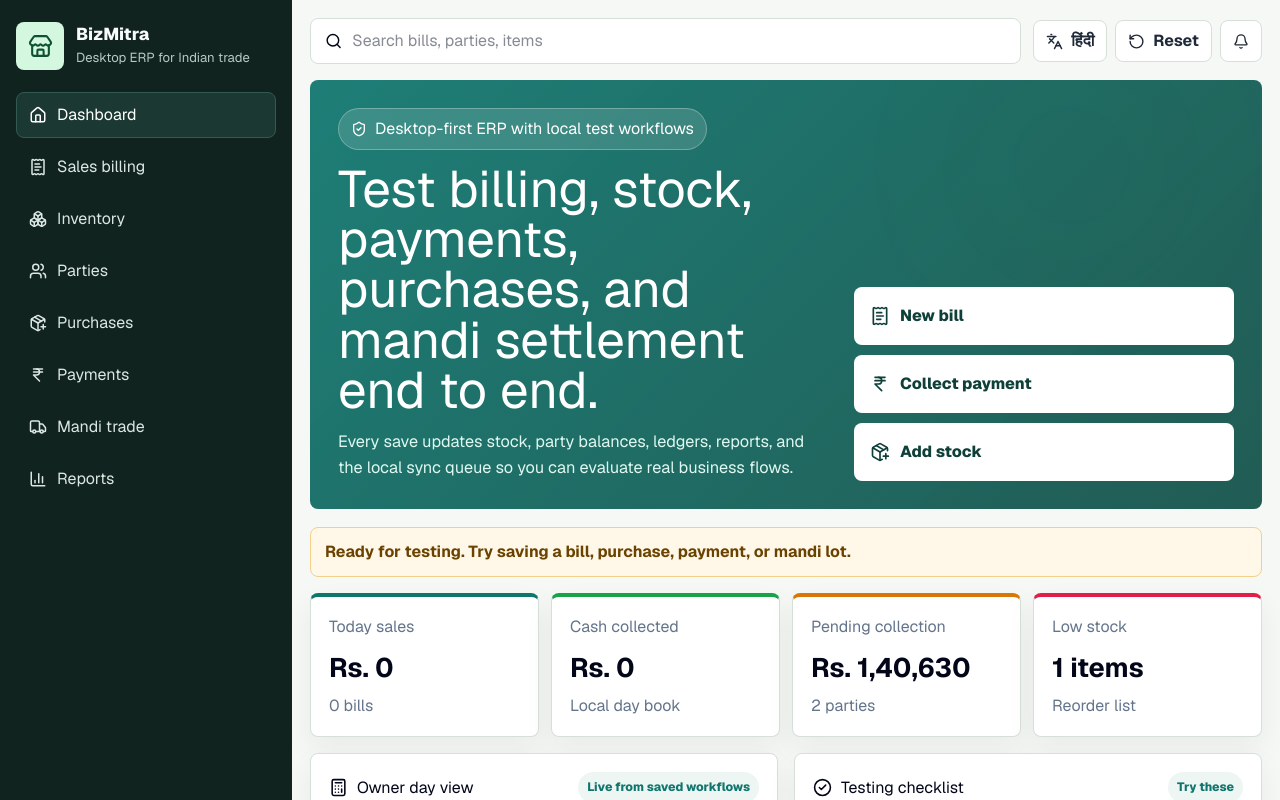
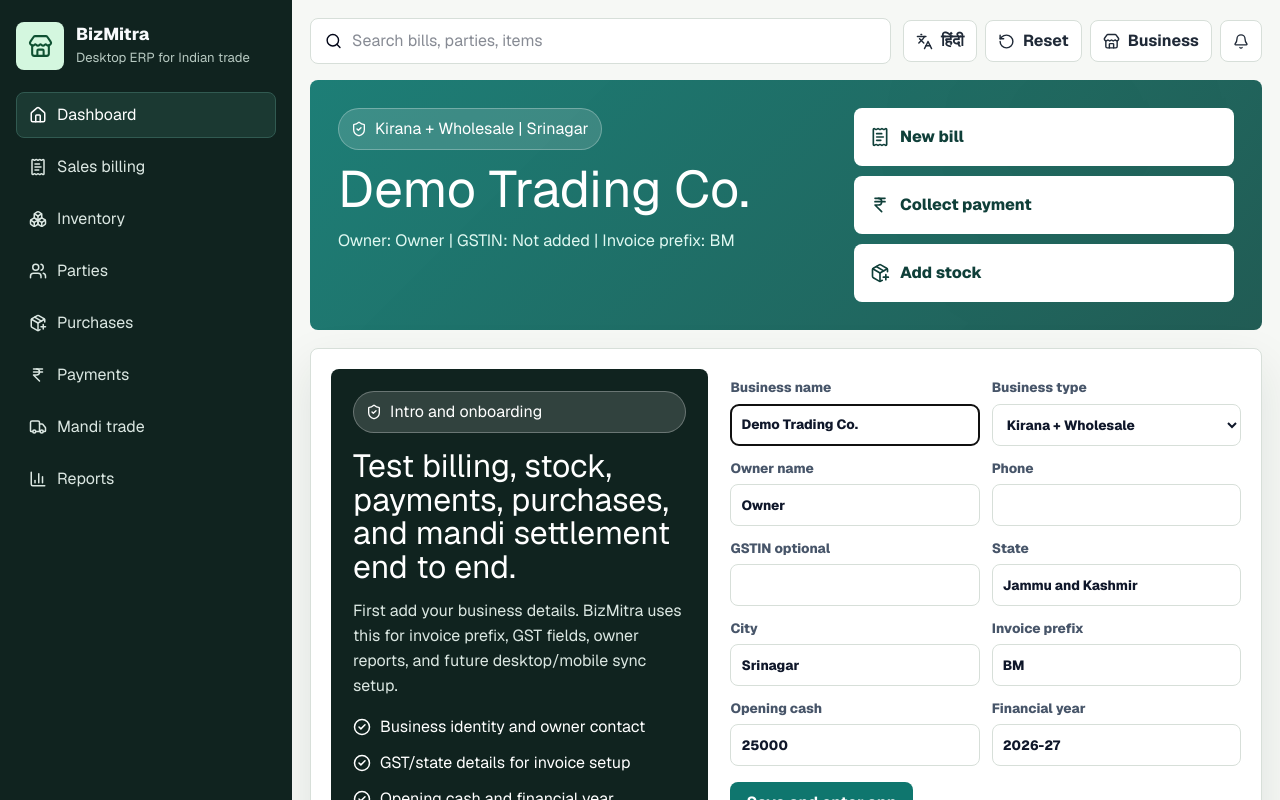
Before and after one commit to farzeenilyaszargar/BizMitra, a Next.js app: page / in a window 1280 px wide. Shown: the top 800 px of the page. Built offline with nearby package versions, Linux system fonts and the light colour scheme.

Commit message:
Add business onboarding flow

```diff
--- a/app/erp-app.tsx
+++ b/app/erp-app.tsx
@@ -126,7 +126,22 @@
   payable: number;
 };
 
+type BusinessProfile = {
+  name: string;
+  businessType: string;
+  ownerName: string;
+  phone: string;
+  gstin: string;
+  state: string;
+  city: string;
+  invoicePrefix: string;
+  openingCash: number;
+  financialYear: string;
+};
+
 type BusinessState = {
+  business: BusinessProfile;
+  onboardingComplete: boolean;
   invoiceSeq: number;
   purchaseSeq: number;
   lotSeq: number;
@@ -195,6 +210,19 @@
   commissionRate: string;
 };
 
+type OnboardingForm = {
+  name: string;
+  businessType: string;
+  ownerName: string;
+  phone: string;
+  gstin: string;
+  state: string;
+  city: string;
+  invoicePrefix: string;
+  openingCash: string;
+  financialYear: string;
+};
+
 const copy = {
   en: {
     app: "BizMitra",
@@ -237,6 +265,19 @@
 ];
 
 const initialState: BusinessState = {
+  onboardingComplete: false,
+  business: {
+    name: "Demo Trading Co.",
+    businessType: "Kirana + Wholesale",
+    ownerName: "Owner",
+    phone: "",
+    gstin: "",
+    state: "Jammu and Kashmir",
+    city: "Srinagar",
+    invoicePrefix: "BM",
+    openingCash: 25000,
+    financialYear: "2026-27",
+  },
   invoiceSeq: 185,
   purchaseSeq: 42,
   lotSeq: 107,
@@ -297,6 +338,25 @@
   return state.items.find((item) => item.id === itemId) ?? state.items[0];
 }
 
+function normalizeState(candidate: Partial<BusinessState>): BusinessState {
+  return {
+    ...initialState,
+    ...candidate,
+    business: {
+      ...initialState.business,
+      ...(candidate.business ?? {}),
+    },
+    onboardingComplete: Boolean(candidate.onboardingComplete),
+    items: candidate.items ?? initialState.items,
+    parties: candidate.parties ?? initialState.parties,
+    invoices: candidate.invoices ?? initialState.invoices,
+    purchases: candidate.purchases ?? initialState.purchases,
+    payments: candidate.payments ?? initialState.payments,
+    mandiLots: candidate.mandiLots ?? initialState.mandiLots,
+    ledger: candidate.ledger ?? initialState.ledger,
+  };
+}
+
 function computeSale(state: BusinessState, form: SaleForm) {
   const item = getItem(state, form.itemId);
   const qty = numberValue(form.qty);
@@ -324,7 +384,7 @@
   if (typeof window === "undefined") return initialState;
   try {
     const stored = window.localStorage.getItem(storageKey);
-    return stored ? JSON.parse(stored) as BusinessState : initialState;
+    return stored ? normalizeState(JSON.parse(stored) as Partial<BusinessState>) : initialState;
   } catch {
     return initialState;
   }
@@ -339,10 +399,13 @@
   const [notice, setNotice] = useState("Ready for testing. Try saving a bill, purchase, payment, or mandi lot.");
   const [state, setState] = useState<BusinessState>(initialState);
   const [hydrated, setHydrated] = useState(false);
+  const [showOnboarding, setShowOnboarding] = useState(true);
 
   useEffect(() => {
     const loadTimer = window.setTimeout(() => {
-      setState(loadState());
+      const loaded = loadState();
+      setState(loaded);
+      setShowOnboarding(!loaded.onboardingComplete);
       setHydrated(true);
     }, 0);
     const syncOnlineStatus = () => setIsOnline(navigator.onLine);
@@ -387,9 +450,33 @@
   }
 
   function resetDemo() {
-    setState(initialState);
-    window.localStorage.removeItem(storageKey);
+    setState((current) => ({
+      ...initialState,
+      business: current.business,
+      onboardingComplete: current.onboardingComplete,
+    }));
     setNotice("Demo data reset. You can test workflows from a clean sample state.");
+  }
+
+  function saveOnboarding(form: OnboardingForm) {
+    setState((current) => ({
+      ...current,
+      onboardingComplete: true,
+      business: {
+        name: form.name.trim() || "My Business",
+        businessType: form.businessType,
+        ownerName: form.ownerName.trim() || "Owner",
+        phone: form.phone.trim(),
+        gstin: form.gstin.trim().toUpperCase(),
+        state: form.state.trim(),
+        city: form.city.trim(),
+        invoicePrefix: (form.invoicePrefix.trim() || "BM").toUpperCase(),
+        openingCash: numberValue(form.openingCash),
+        financialYear: form.financialYear.trim() || "2026-27",
+      },
+    }));
+    setShowOnboarding(false);
+    setNotice("Business profile saved. Your billing prefix, GST details, and owner view are ready.");
   }
 
   return (
@@ -465,6 +552,10 @@
                 <RotateCcw size={17} />
                 <span>Reset</span>
               </button>
+              <button className="ghost-button" type="button" onClick={() => setShowOnboarding(true)}>
+                <Store size={17} />
+                <span>Business</span>
+              </button>
               <button className="icon-button" type="button" aria-label="Notifications">
                 <Bell size={19} />
               </button>
@@ -480,11 +571,11 @@
             <div className="hero-copy">
               <div className="business-pill">
                 <ShieldCheck size={16} />
-                <span>Desktop-first ERP with local test workflows</span>
+                <span>{state.business.businessType} | {state.business.city || "Your city"}</span>
               </div>
-              <h1>Test billing, stock, payments, purchases, and mandi settlement end to end.</h1>
+              <h1>{state.business.name}</h1>
               <p>
-                Every save updates stock, party balances, ledgers, reports, and the local sync queue so you can evaluate real business flows.
+                Owner: {state.business.ownerName} | GSTIN: {state.business.gstin || "Not added"} | Invoice prefix: {state.business.invoicePrefix}
               </p>
             </div>
             <div className="quick-actions" aria-label="Quick actions">
@@ -503,6 +594,8 @@
             </div>
           </section>
 
+          {showOnboarding && <Onboarding state={state} onSave={saveOnboarding} onClose={() => setShowOnboarding(false)} />}
+
           <p className="notice">{notice}</p>
 
           {active === "dashboard" && <Dashboard state={state} language={language} />}
@@ -519,9 +612,75 @@
   );
 }
 
+function Onboarding({
+  state,
+  onSave,
+  onClose,
+}: {
+  state: BusinessState;
+  onSave: (form: OnboardingForm) => void;
+  onClose: () => void;
+}) {
+  const [form, setForm] = useState<OnboardingForm>({
+    name: state.business.name,
+    businessType: state.business.businessType,
+    ownerName: state.business.ownerName,
+    phone: state.business.phone,
+    gstin: state.business.gstin,
+    state: state.business.state,
+    city: state.business.city,
+    invoicePrefix: state.business.invoicePrefix,
+    openingCash: String(state.business.openingCash),
+    financialYear: state.business.financialYear,
+  });
+
+  function submit(event: FormEvent<HTMLFormElement>) {
+    event.preventDefault();
+    onSave(form);
+  }
+
+  return (
+    <section className="onboarding-shell" aria-label="Business onboarding">
+      <div className="onboarding-intro">
+        <div className="business-pill">
+          <ShieldCheck size={16} />
+          <span>Intro and onboarding</span>
+        </div>
+        <h2>Test billing, stock, payments, purchases, and mandi settlement end to end.</h2>
+        <p>
+          First add your business details. BizMitra uses this for invoice prefix, GST fields, owner reports, and future desktop/mobile sync setup.
+        </p>
+        <ol className="setup-list">
+          <li><CheckCircle2 size={18} /> Business identity and owner contact</li>
+          <li><CheckCircle2 size={18} /> GST/state details for invoice setup</li>
+          <li><CheckCircle2 size={18} /> Opening cash and financial year</li>
+        </ol>
+      </div>
+      <form className="onboarding-form" onSubmit={submit}>
+        <div className="form-grid">
+          <label>Business name<input value={form.name} onChange={(event) => setForm({ ...form, name: event.target.value })} autoFocus /></label>
+          <label>Business type<Select value={form.businessType} onChange={(value) => setForm({ ...form, businessType: value })} options={["Kirana", "Mandi trader", "Wholesaler", "Distributor", "Kirana + Wholesale", "Commission agent"].map((type) => [type, type])} /></label>
+          <label>Owner name<input value={form.ownerName} onChange={(event) => setForm({ ...form, ownerName: event.target.value })} /></label>
+          <label>Phone<input value={form.phone} onChange={(event) => setForm({ ...form, phone: event.target.value })} /></label>
+          <label>GSTIN optional<input value={form.gstin} onChange={(event) => setForm({ ...form, gstin: event.target.value })} maxLength={15} /></label>
+          <label>State<input value={form.state} onChange={(event) => setForm({ ...form, state: event.target.value })} /></label>
+          <label>City<input value={form.city} onChange={(event) => setForm({ ...form, city: event.target.value })} /></label>
+          <label>Invoice prefix<input value={form.invoicePrefix} onChange={(event) => setForm({ ...form, invoicePrefix: event.target.value })} maxLength={6} /></label>
+          <label>Opening cash<input value={form.openingCash} onChange={(event) => setForm({ ...form, openingCash: event.target.value })} type="number" min="0" /></label>
+          <label>Financial year<input value={form.financialYear} onChange={(event) => setForm({ ...form, financialYear: event.target.value })} /></label>
+        </div>
+        <div className="action-row">
+          <button className="primary-button" type="submit">Save and enter app</button>
+          {state.onboardingComplete && <button className="ghost-button" type="button" onClick={onClose}>Close</button>}
+        </div>
+      </form>
+    </section>
+  );
+}
+
 function Dashboard({ state, language }: { state: BusinessState; language: Language }) {
   const todaySales = state.invoices.reduce((sum, invoice) => sum + invoice.total, 0);
-  const cash = state.payments.filter((payment) => payment.mode === "Cash").reduce((sum, payment) => sum + payment.amount, 0);
+  const cash = state.business.openingCash + state.payments.filter((payment) => payment.mode === "Cash").reduce((sum, payment) => sum + payment.amount, 0);
   const receivable = state.parties.filter((party) => party.balance > 0).reduce((sum, party) => sum + party.balance, 0);
   const lowStock = state.items.filter((item) => item.stock <= item.lowStock).length;
   const metrics = [
@@ -547,7 +706,7 @@
           <StatusLine label="Sales bills" value={`${state.invoices.length}`} />
           <StatusLine label="Purchase bills" value={`${state.purchases.length}`} />
           <StatusLine label="Mandi lots" value={`${state.mandiLots.length}`} />
-          <StatusLine label="Ledger entries" value={`${state.ledger.length}`} />
+          <StatusLine label="Financial year" value={state.business.financialYear} />
         </div>
       </section>
       <section className="panel">
@@ -589,7 +748,7 @@
       return;
     }
     mutate((current) => {
-      const invoiceNo = `BM-${String(current.invoiceSeq).padStart(5, "0")}`;
+      const invoiceNo = `${current.business.invoicePrefix}-${String(current.invoiceSeq).padStart(5, "0")}`;
       const invoice: Invoice = {
         id: id("inv"),
         no: invoiceNo,
@@ -642,7 +801,7 @@
         </div>
       </form>
       <aside className="panel bill-summary">
-        <PanelHeader icon={FileText} title="Invoice total" action={`Next ${`BM-${String(state.invoiceSeq).padStart(5, "0")}`}`} />
+        <PanelHeader icon={FileText} title="Invoice total" action={`Next ${`${state.business.invoicePrefix}-${String(state.invoiceSeq).padStart(5, "0")}`}`} />
         <StatusLine label="Subtotal" value={money(estimate.subtotal)} />
         <StatusLine label="GST" value={money(estimate.gst)} />
         <StatusLine label="Discount" value={money(estimate.discount)} />
--- a/app/globals.css
+++ b/app/globals.css
@@ -272,6 +272,45 @@
   margin: 0 auto 16px;
   max-width: 1440px;
   padding: 12px 14px;
+}
+
+.onboarding-shell {
+  background: #ffffff;
+  border: 1px solid #d7dfd9;
+  border-radius: 8px;
+  box-shadow: 0 18px 48px rgba(16, 35, 31, 0.1);
+  display: grid;
+  gap: 22px;
+  grid-template-columns: 0.85fr 1.15fr;
+  margin: 0 auto 18px;
+  max-width: 1440px;
+  padding: 20px;
+}
+
+.onboarding-intro {
+  background: #10231f;
+  border-radius: 8px;
+  color: #ffffff;
+  display: grid;
+  gap: 16px;
+  padding: 22px;
+}
+
+.onboarding-intro h2 {
+  font-size: 2rem;
+  letter-spacing: 0;
+  line-height: 1.05;
+  margin: 0;
+}
+
+.onboarding-intro p {
+  color: #dbe7e2;
+  line-height: 1.55;
+  margin: 0;
+}
+
+.onboarding-form {
+  align-self: center;
 }
 
 .hero-copy h1 {
@@ -620,6 +659,7 @@
 
 @media (max-width: 1120px) {
   .hero-workspace,
+  .onboarding-shell,
   .billing-layout,
   .workspace-grid {
     grid-template-columns: 1fr;
```
Also changed, not shown: 1 other file (tests, documents, lock files or other folders).
